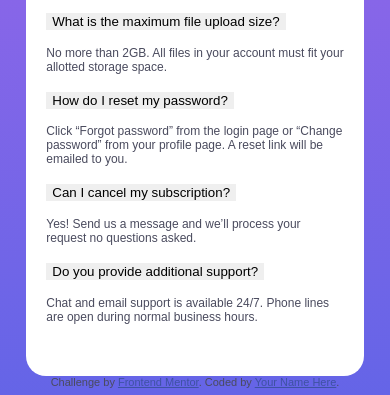
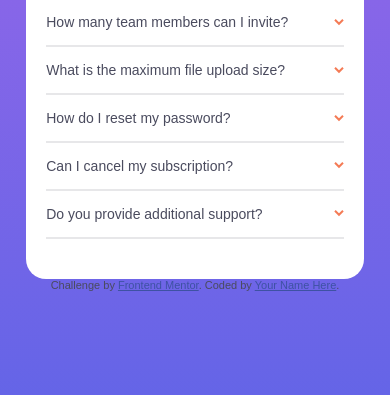
Before and after one commit to AlwinJun/faq-accordion-card, a plain HTML site: page index.html in a window 390 px wide. Shown: the part 449-844 px from the top of the page. Drawn offline with Linux system fonts and the light colour scheme.

Commit message:
Update mobile accordion

```diff
--- a/index.html
+++ b/index.html
@@ -51,6 +51,7 @@
             <h2>
               <button class="accordion__question">
                 How many team members can I invite?
+                <img src="images/icon-arrow-down.svg" alt="" />
               </button>
             </h2>
             <div class="accordion__collapse">
@@ -64,6 +65,7 @@
             <h2>
               <button class="accordion__question">
                 What is the maximum file upload size?
+                <img src="images/icon-arrow-down.svg" alt="" />
               </button>
             </h2>
             <div class="accordion__collapse">
@@ -77,6 +79,7 @@
             <h2>
               <button class="accordion__question">
                 How do I reset my password?
+                <img src="images/icon-arrow-down.svg" alt="" />
               </button>
             </h2>
             <div class="accordion__collapse">
@@ -90,6 +93,7 @@
             <h2>
               <button class="accordion__question">
                 Can I cancel my subscription?
+                <img src="images/icon-arrow-down.svg" alt="" />
               </button>
             </h2>
             <div class="accordion__collapse">
@@ -103,6 +107,7 @@
             <h2>
               <button class="accordion__question">
                 Do you provide additional support?
+                <img src="images/icon-arrow-down.svg" alt="" />
               </button>
             </h2>
             <div class="accordion__collapse">
--- a/src/scss/base/_typography.scss
+++ b/src/scss/base/_typography.scss
@@ -16,3 +16,9 @@
     font-size: rem(35);
   }
 }
+
+h2 button {
+  font-size: rem(14);
+  font-family: inherit;
+  color: inherit;
+}
--- a/src/scss/components/_accordion.scss
+++ b/src/scss/components/_accordion.scss
@@ -0,0 +1,21 @@
+@use '../abstracts/' as *;
+@use '../base/' as *;
+
+.accordion {
+  &__item {
+    border-bottom: 2px solid var(--blue-100);
+  }
+
+  &__question {
+    display: flex;
+    justify-content: space-between;
+    align-items: center;
+    width: 100%;
+    padding: 0;
+    background-color: transparent;
+  }
+
+  &__collapse {
+    display: none;
+  }
+}
--- a/src/scss/components/_card.scss
+++ b/src/scss/components/_card.scss
@@ -36,7 +36,7 @@
     padding-inline: rem(20);
     padding-bottom: rem(40);
 
-    & h1 {
+    h1 {
       text-align: center;
     }
   }
```
Also changed, not shown: dist/style.css, 1 other file.
